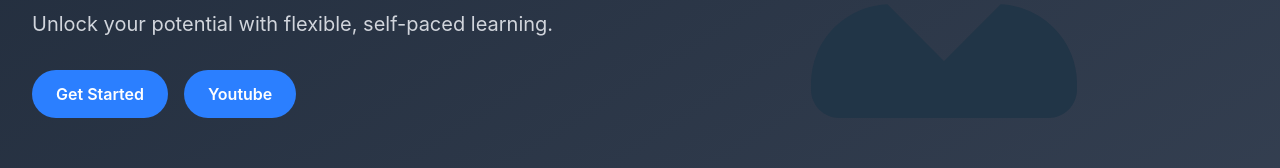
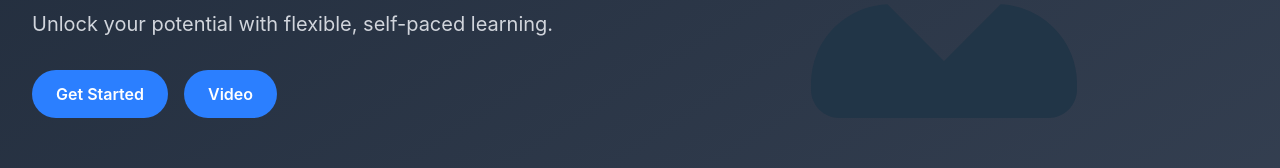
Before and after one commit to SeanXC/team6, a React (Vite) app in the folder frontend/: page / in a window 1280 px wide. Shown: the part 454-622 px from the top of the page. Built offline with nearby package versions, Linux system fonts and the light colour scheme.

Commit message:
youtube link

```diff
--- a/frontend/src/pages/Landing/index.tsx
+++ b/frontend/src/pages/Landing/index.tsx
@@ -28,11 +28,11 @@ export default function LandingPage() {
             Get Started
           </Link>
           <a
-            href="https://www.youtube.com/"
+            href="https://www.youtube.com/watch?v=ZMtT2SSPatQ"
             target="_blank"
             className="inline-block px-6 py-3 ml-4 bg-blue-500 text-white font-semibold rounded-full hover:bg-blue-400 transition-colors"
           >
-            Youtube
+            Video
           </a>
         </div>
         <div className="md:w-1/2 mt-8 md:mt-0 flex ">
```
